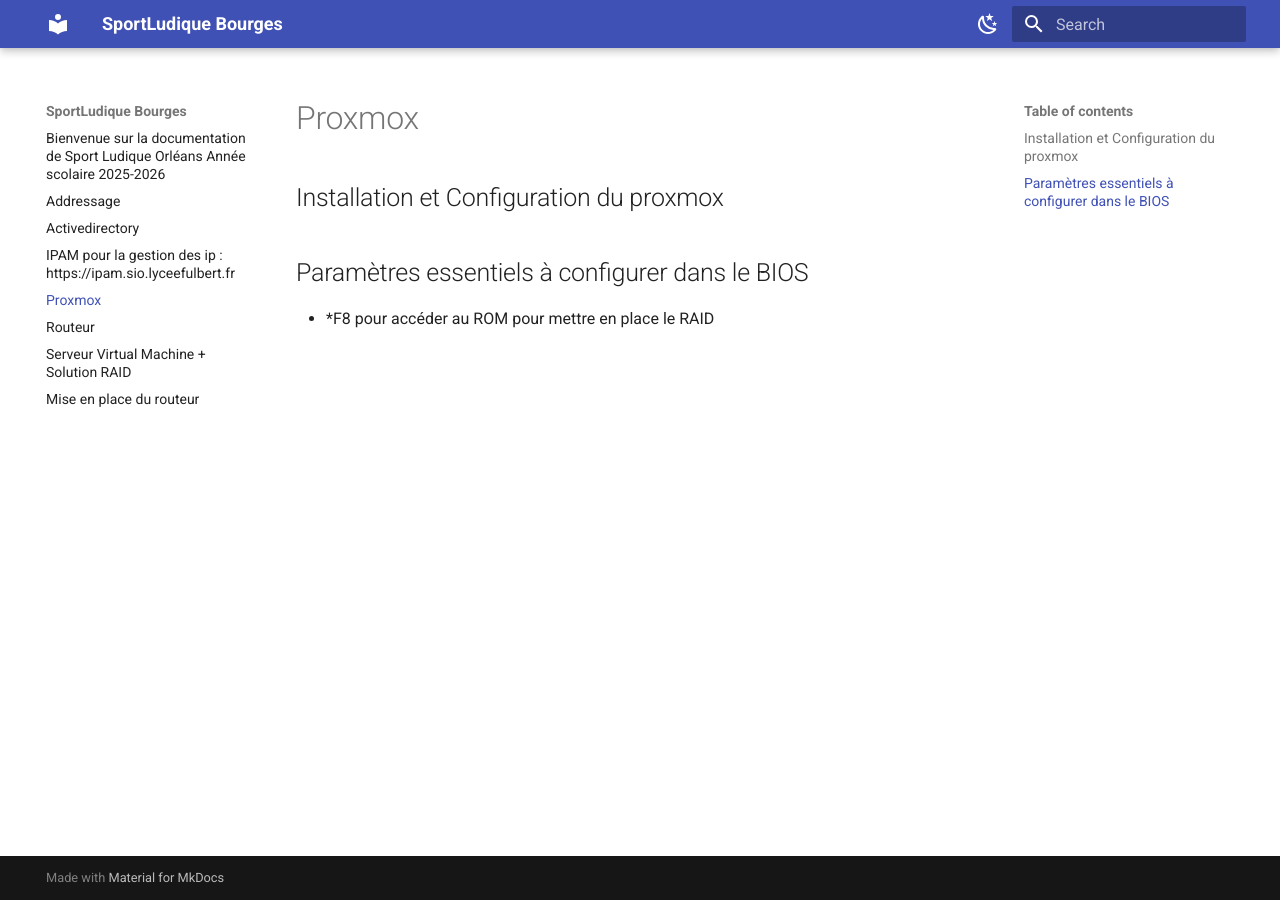
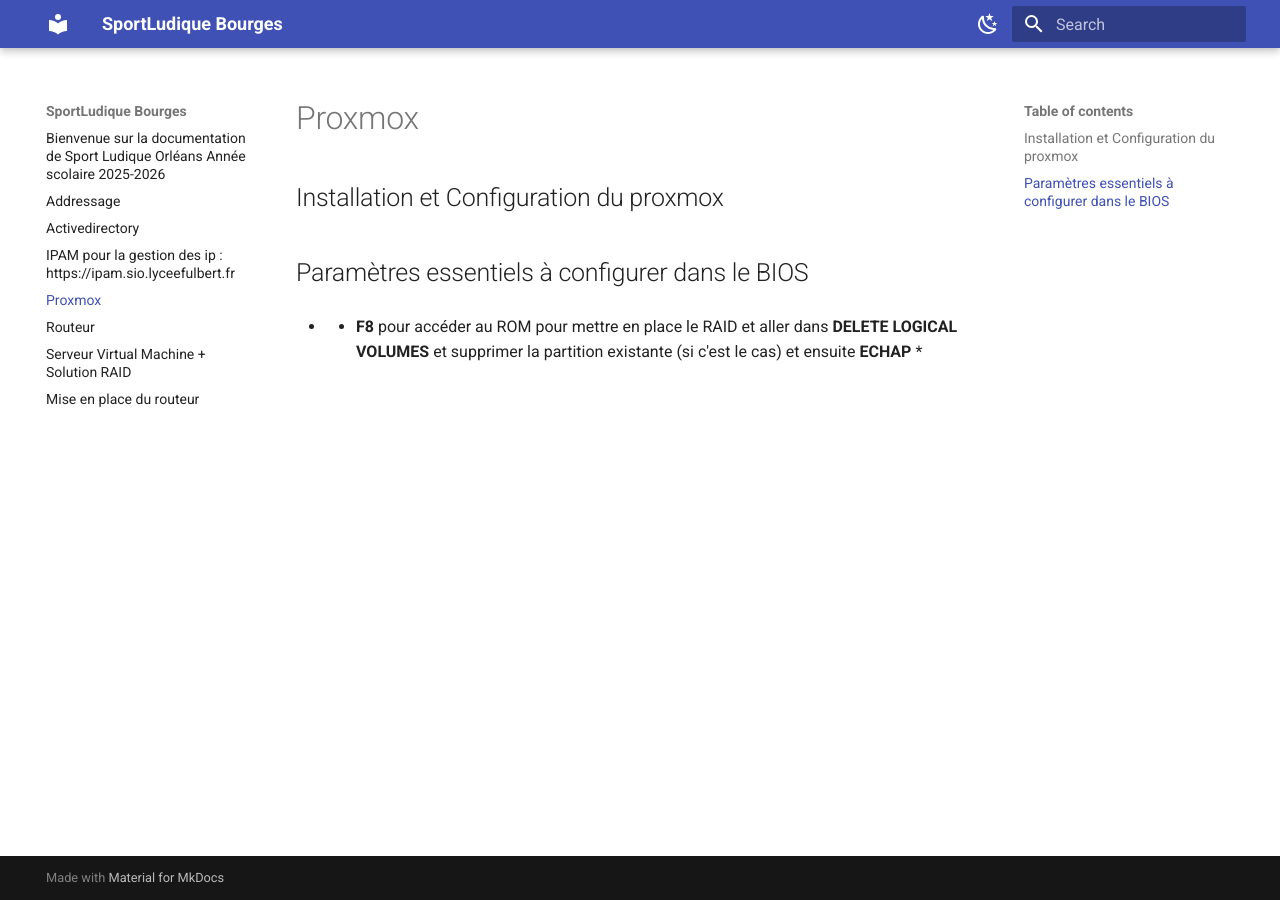
Before and after one commit to RAYAN241351/SportLudique2025-2026, an MkDocs documentation site: the page built from docs/proxmox.md, in a window 1280 px wide. Built offline with MkDocs 1.6.1 and Material for MkDocs 9.7.7, drawn with Linux system fonts in a browser that asks for light colours.

Commit message:
Update proxmox.md

```diff
--- a/docs/proxmox.md
+++ b/docs/proxmox.md
@@ -1,4 +1,4 @@
 ## Installation et Configuration du proxmox
 
 ## Paramètres essentiels à configurer dans le BIOS
-- *F8 pour accéder au ROM pour mettre en place le RAID
+- * **F8** pour accéder au ROM pour mettre en place le RAID et aller dans **DELETE LOGICAL VOLUMES** et supprimer la partition existante (si c'est le cas) et ensuite **ECHAP**  *
```
